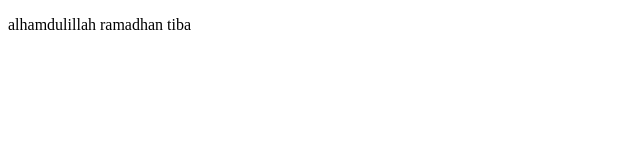
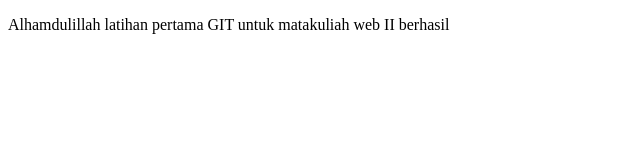
Before and after one commit to azizdzu98/WP2_Aziz_Dzulkarnaen, a plain HTML site: page index.html in a window 1280 px wide. Shown: the whole page, without its empty margins (0-640 px from the left). Drawn offline with Linux system fonts and the light colour scheme.

Commit message:
penambahan isi index.html

```diff
--- a/index.html
+++ b/index.html
@@ -3,9 +3,9 @@
 <head>
     <meta charset="UTF-8">
     <meta name="viewport" content="width=device-width, initial-scale=1.0">
-    <title>latihan git</title>
+    <title>Latihan GIT-WEB II UBSI</title>
 </head>
 <body>
-    <p>alhamdulillah ramadhan tiba </p>
+    <p>Alhamdulillah latihan pertama GIT untuk matakuliah web II berhasil</p>
 </body>
 </html>
```
